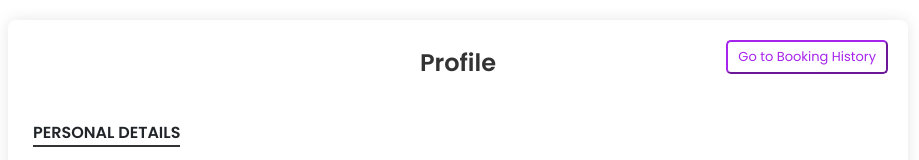
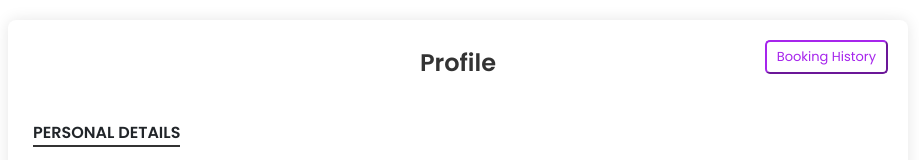
Before and after one commit to geo-jose-deltasoft/Pets-Hostel, a React (Create React App) app in the folder client/: page /profile in a window 1280 px wide. Shown: the top 160 px of the page, without its empty margins (182-1101 px from the left). Built offline with nearby package versions, Linux system fonts and the light colour scheme.

Commit message:
Booking History Tab Initiated

```diff
--- a/client/src/App.js
+++ b/client/src/App.js
@@ -6,6 +6,7 @@ import About from './pages/About';
 import Contact from './pages/Contact';
 import BookingForm from './pages/BookingForm';
 import Profile from './pages/Profile';
+import BookingTab from './pages/BookingTab';
 import './assets/styles/App.css';
 
 const App = () => {
@@ -24,6 +25,7 @@ const App = () => {
           path="/profile"
           element={<Profile onSave={handleSaveProfile} />}
         />
+        <Route path="/booking-history" element={<BookingTab/>} />
       </Routes>
     </div>
   );
--- /dev/null
+++ b/client/src/pages/BookingTab.js
@@ -0,0 +1,10 @@
+import React from 'react';
+import '../assets/styles/BookingTab.css';
+
+const BookingTab = () => {
+  return(
+    <p>Booking Tab</p>
+  );
+};
+
+export default BookingTab;
--- a/client/src/pages/Profile.js
+++ b/client/src/pages/Profile.js
@@ -1,4 +1,5 @@
 import React, { useState } from 'react';
+import { Link } from 'react-router-dom';
 import '../assets/styles/Profile.css';
 
 const Profile = ({ onSave }) => {
@@ -39,7 +40,9 @@ const Profile = ({ onSave }) => {
       <div className='profile-container'>
         <header className='profile-header'>Profile</header>
 
-        <button className='booking-history-button'>Go to Booking History</button>
+        <Link to="/booking-history">
+          <button className='booking-history-button'>Booking History</button>
+        </Link>
 
         <form className='profile-form'>
           <div className='input-group'>
```
Also changed, not shown: client/src/assets/styles/BookingTab.css (added).
